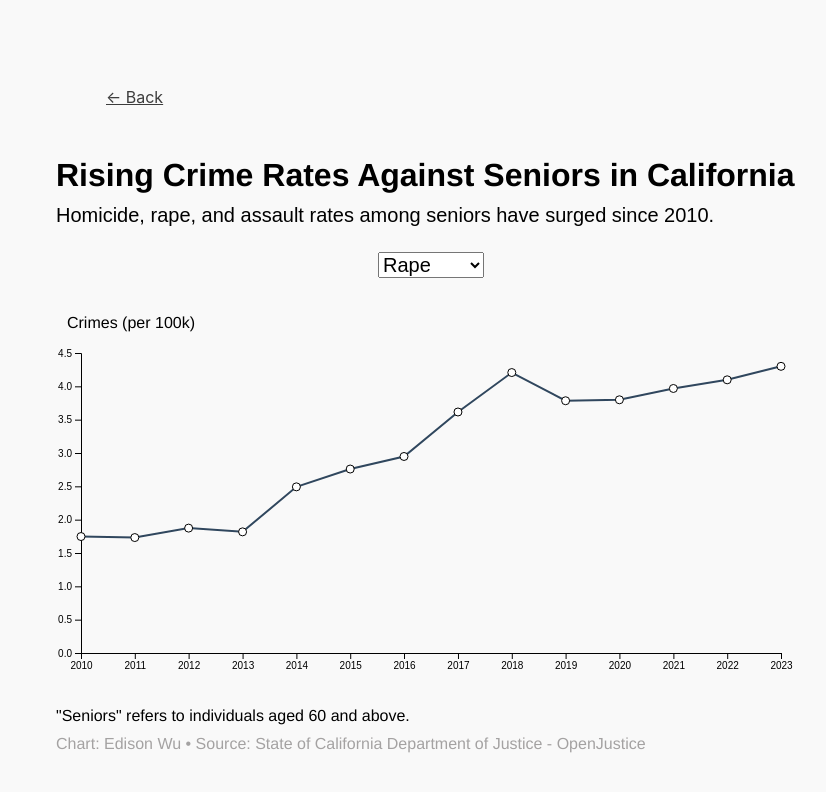
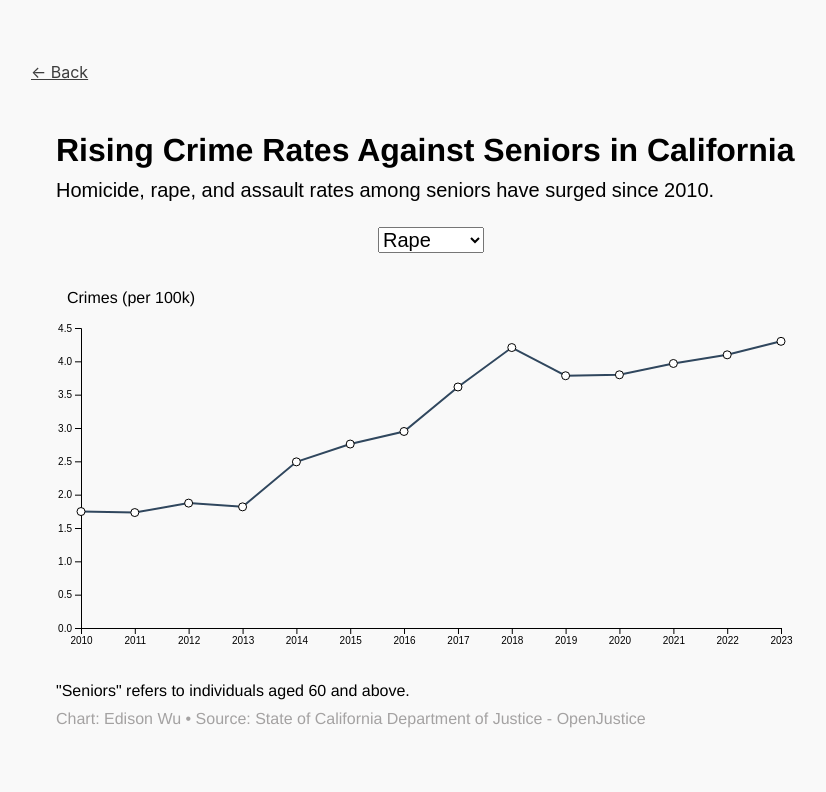
Before and after one commit to edisonyzwu/line-chart-metric-senior-crime, a plain HTML site: page index.html in a window 1280 px wide. Shown: the whole page, without its empty margins (209-1035 px from the left). Drawn offline with nearby package versions, Linux system fonts and the light colour scheme.

Commit message:
Update style.css

```diff
--- a/style.css
+++ b/style.css
@@ -77,9 +77,7 @@ select {
 .back {
   width: 100%;
   max-width: 650px;
-  margin: 50px auto;
-  padding: 0px auto;
+  margin-bottom: 50px;
   font-family: "Inter", "Avenir", system-ui, -apple-system, Helvetica, Arial, sans-serif;
-  text-align: left;
   color: rgb(61, 61, 61);
 }
```
